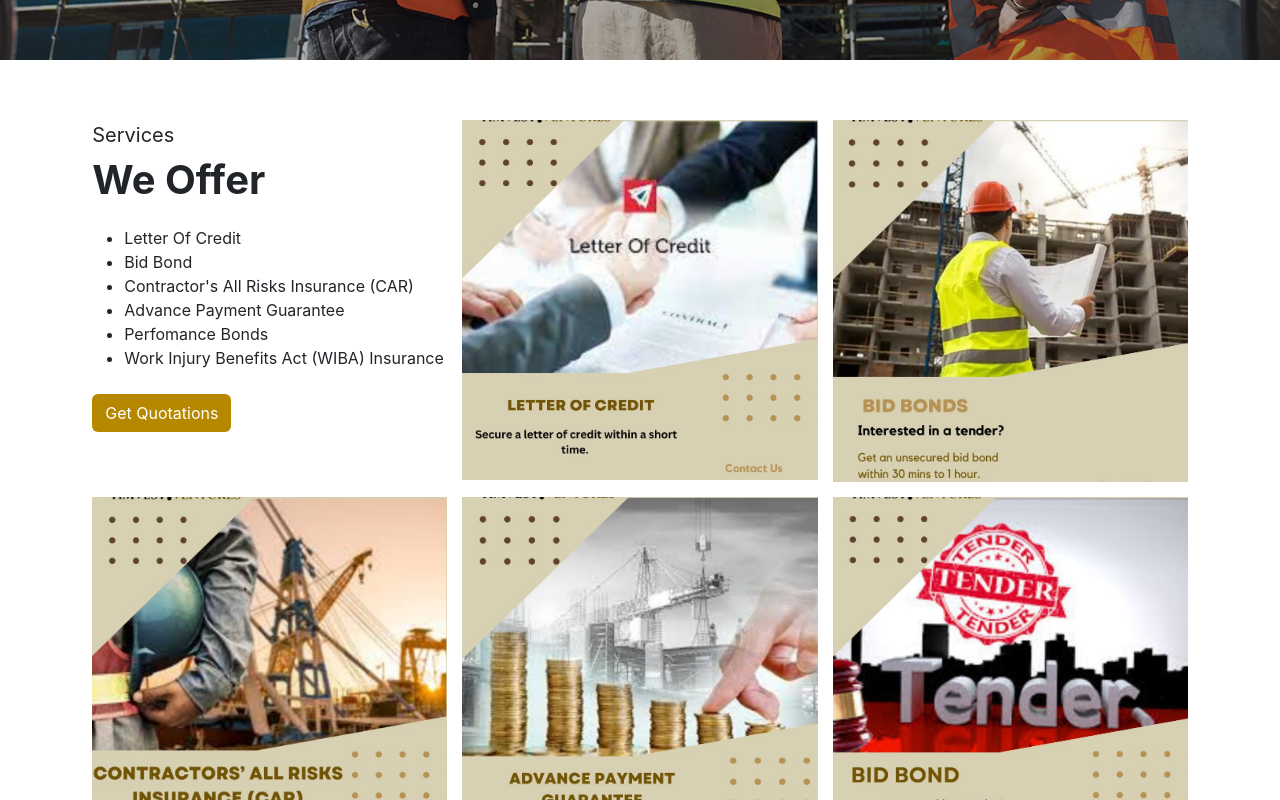
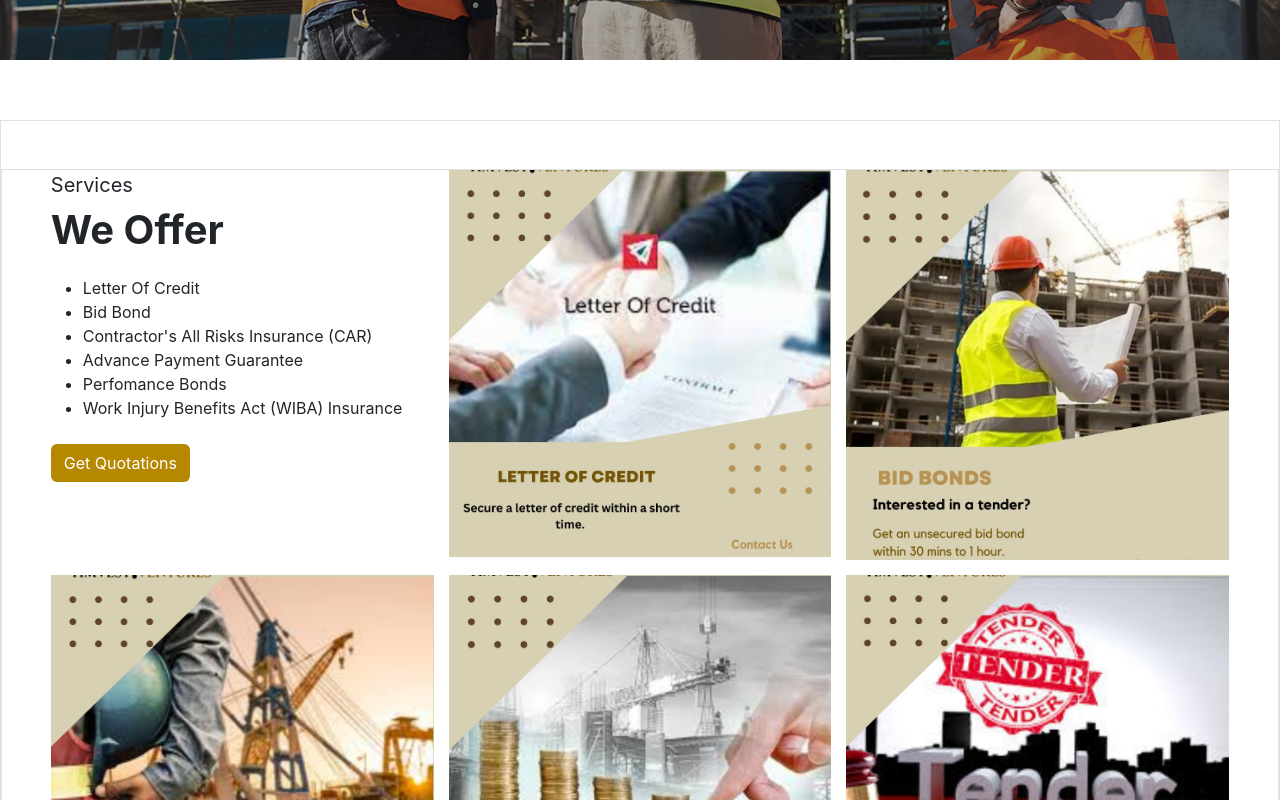
Before and after one commit to Georgeches/landing, a React (Create React App) app: page / in a window 1280 px wide. Shown: the part 740-1540 px from the top of the page. Built offline with nearby package versions, Linux system fonts and the light colour scheme.

Commit message:
remove padding on services section

```diff
--- a/src/components/Services.js
+++ b/src/components/Services.js
@@ -1,9 +1,9 @@
 export default function Services(){
     const images = `${process.env.PUBLIC_URL}/images`
-    const sectionClass = window.screen.width < 1024?"container-fluid px-5 services-section":"container-fluid services-section"
+    const sectionClass = window.screen.width < 1024?"container-fluid px-0 services-section border":"container-fluid border p-0 services-section"
     return (
         <div className={sectionClass} style={{marginTop: "80px"}}>
-            <div className="mt-5 services-body">
+            <div className="mt-5 services-body border">
                 <div className="section-header col-12 col-lg-4">
                     <p style={{
                         fontSize: "20px",
```
